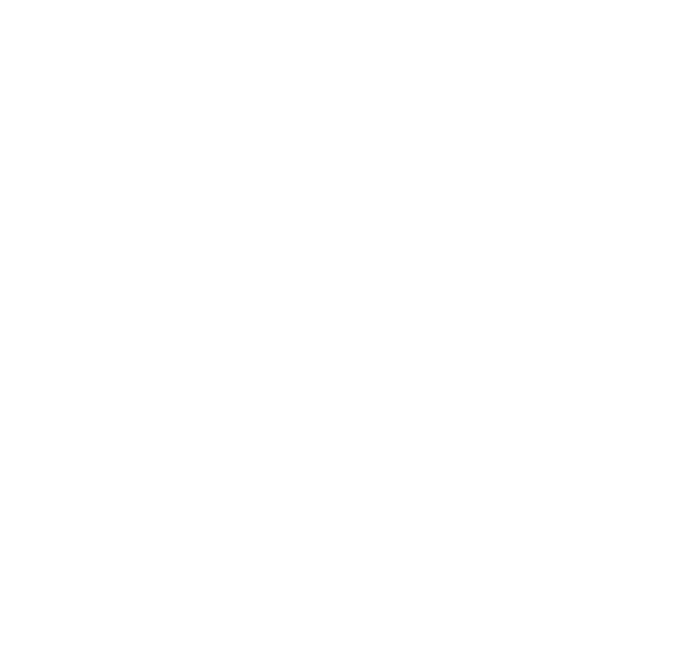
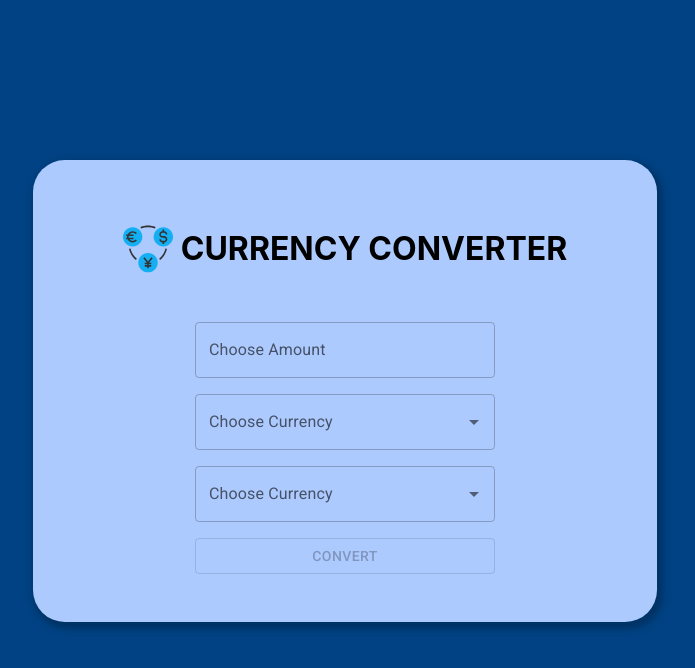
Before and after one commit to HeloRodrigues/currency-converter, a React (Create React App) app: page / in a window 1280 px wide. Shown: the top 668 px of the page, without its empty margins (295-990 px from the left). Built offline with nearby package versions, Linux system fonts and the light colour scheme.

Commit message:
Implement Components + functionalities

```diff
--- a/package.json
+++ b/package.json
@@ -3,6 +3,12 @@
   "version": "0.1.0",
   "private": true,
   "dependencies": {
+    "@emotion/react": "^11.10.5",
+    "@emotion/styled": "^11.10.5",
+    "@fontsource/roboto": "^4.5.8",
+    "@mui/icons-material": "^5.10.15",
+    "@mui/lab": "^5.0.0-alpha.110",
+    "@mui/material": "^5.10.15",
     "@testing-library/jest-dom": "^5.16.5",
     "@testing-library/react": "^13.4.0",
     "@testing-library/user-event": "^13.5.0",
--- a/public/index.html
+++ b/public/index.html
@@ -8,13 +8,17 @@
   <meta name="theme-color" content="#000000" />
   <meta name="description" content="Web site created using create-react-app" />
   <link rel="apple-touch-icon" href="%PUBLIC_URL%/logo192.png" />
+  <link rel="stylesheet" href="https://fonts.googleapis.com/css?family=Roboto:300,400,500,700&display=swap" />
+  <link rel="stylesheet" href="https://fonts.googleapis.com/icon?family=Material+Icons" />
+
+
 
   <link rel="manifest" href="%PUBLIC_URL%/manifest.json" />
 
   <title>Currency-converter</title>
 </head>
 
-<body>
+<body style="background-color: #004283">
   <noscript>You need to enable JavaScript to run this app.</noscript>
   <div id="root"></div>
 </body>
--- /dev/null
+++ b/src/AmountField.jsx
@@ -0,0 +1,30 @@
+import * as React from "react";
+import Box from "@mui/material/Box";
+import TextField from "@mui/material/TextField";
+
+const AmountField = ({ onChange }) => {
+  return (
+    <div>
+      <Box
+        component="form"
+        sx={{
+          "& > :not(style)": {
+            marginBlockStart: 2,
+            width: 300,
+          },
+        }}
+        noValidate
+        autoComplete="off"
+      >
+        <TextField
+          id="outlined-basic"
+          label="Choose Amount"
+          variant="outlined"
+          onChange={(event) => onChange(event.target.value)}
+        />
+      </Box>
+    </div>
+  );
+};
+
+export default AmountField;
--- a/src/App.js
+++ b/src/App.js
@@ -1,9 +1,31 @@
-function App() {
+import React from "react";
+import Header from "./Header";
+import styled from "styled-components";
+import CurrencyExchange from "./CurrencyExchange";
+
+const App = () => {
   return (
-    <div className="App">
-      <header className="App-header"></header>
-    </div>
+    <Page>
+      <Header />
+      <CurrencyExchange />
+    </Page>
   );
-}
+};
+
+const Page = styled.div`
+  display: flex;
+  flex-direction: column;
+  align-items: center;
+  gap: 1rem;
+  margin-block: 10rem;
+  margin-inline: 20rem;
+  padding-block: 3rem;
+  padding-inline: 3rem;
+  font-family: -apple-system, BlinkMacSystemFont, "Segoe UI", Roboto, Oxygen,
+    Ubuntu, Cantarell, "Open Sans", "Helvetica Neue", sans-serif;
+  background-color: #adcaff;
+  box-shadow: 3px 4px 6px 3px #013365;
+  border-radius: 2rem;
+`;
 
 export default App;
--- /dev/null
+++ b/src/CurrencyExchange.jsx
@@ -0,0 +1,119 @@
+import styled from "styled-components";
+import * as React from "react";
+import TextField from "@mui/material/TextField";
+import Autocomplete from "@mui/material/Autocomplete";
+import AmountField from "./AmountField";
+import LoadingButton from "@mui/lab/LoadingButton";
+import { useEffect, useState } from "react";
+import ResultField from "./ResultField";
+
+const CurrencyExchange = () => {
+  const currencies = ["DKK", "EUR", "BRL", "USD", "GBP"];
+
+  const [amount, setAmount] = useState();
+  const [fromCurrency, setFromCurrency] = useState();
+  const [toCurrency, setToCurrency] = useState();
+  const [convertedValue, setConvertedValue] = useState();
+  const [isFormReady, setFormReady] = useState(false);
+  const [isLoading, setIsLoading] = useState(false);
+  const [errorMessage, setErrorMessage] = useState();
+
+  const convert = () => {
+    setIsLoading(true);
+    var myHeaders = new Headers();
+    myHeaders.append("apikey", "CRFfu76OrLYkwt7VLGL62jPEwNqDASW1");
+
+    var requestOptions = {
+      method: "GET",
+      redirect: "follow",
+      headers: myHeaders,
+    };
+
+    try {
+      fetch(
+        ` https://api.apilayer.com/exchangerates_data/latest?symbols=${toCurrency}&base=${fromCurrency}`,
+        requestOptions
+      )
+        .then((response) => {
+          response.text().then((result) => {
+            const parsedResult = JSON.parse(result);
+            if (response.status === 400) {
+              setErrorMessage(parsedResult.error["message"]);
+            } else {
+              setConvertedValue(parsedResult.rates[toCurrency]);
+            }
+            setIsLoading(false);
+          });
+        })
+        .catch(() => {
+          setErrorMessage("Something went wrong. Try again.");
+          setIsLoading(false);
+        });
+    } catch (e) {
+      setErrorMessage("Something went wrong. Try again.");
+      setIsLoading(false);
+    }
+  };
+
+  useEffect(() => {
+    if (amount && fromCurrency && toCurrency) {
+      setFormReady(true);
+    } else {
+      setFormReady(false);
+    }
+  }, [amount, fromCurrency, toCurrency]);
+
+  return (
+    <FormSection>
+      <ExchangeSection>
+        <AmountField onChange={(value) => setAmount(value)} />
+
+        <Autocomplete
+          disablePortal
+          id="combo-box-demo"
+          options={currencies}
+          sx={{ width: 300 }}
+          renderInput={(params) => (
+            <TextField {...params} label="Choose Currency" />
+          )}
+          onChange={(event, newValue) => setFromCurrency(newValue)}
+        />
+
+        <Autocomplete
+          disablePortal
+          id="combo-box-demo"
+          options={currencies}
+          sx={{ width: 300 }}
+          renderInput={(params) => (
+            <TextField {...params} label="Choose Currency" />
+          )}
+          onChange={(event, newValue) => setToCurrency(newValue)}
+        />
+        <LoadingButton
+          loading={isLoading}
+          variant="outlined"
+          onClick={convert}
+          disabled={!isFormReady}
+        >
+          Convert
+        </LoadingButton>
+      </ExchangeSection>
+      {convertedValue && <ResultField value={convertedValue} />}
+      {errorMessage && <ResultField value={errorMessage} />}
+    </FormSection>
+  );
+};
+
+const FormSection = styled.div`
+  display: flex;
+  align-items: center;
+  gap: 2rem;
+`;
+
+const ExchangeSection = styled.div`
+  display: flex;
+  flex-direction: column;
+  gap: 1rem;
+`;
+
+export default CurrencyExchange;
--- /dev/null
+++ b/src/Header.jsx
@@ -0,0 +1,20 @@
+// import styled from "styled-components";
+import styled from "styled-components";
+import { ReactComponent as Currency } from "./currency.svg";
+
+const Header = () => {
+  return (
+    <HeaderSection>
+      <Currency style={{ width: 50 }} />
+      <h1>Currency converter</h1>
+    </HeaderSection>
+  );
+};
+
+const HeaderSection = styled.div`
+  display: flex;
+  gap: 0.5rem;
+  text-transform: uppercase;
+`;
+
+export default Header;
--- /dev/null
+++ b/src/ResultField.jsx
@@ -0,0 +1,12 @@
+import styled from "styled-components";
+
+const ResultField = ({ value }) => {
+  return <Result type="text">{value}</Result>;
+};
+
+const Result = styled.div`
+  border: 1px solid gray;
+  padding: 50px;
+  border-radius: 4px;
+`;
+export default ResultField;
```
Also changed, not shown: src/currency.svg (added), 1 other file (tests, documents, lock files or other folders).
